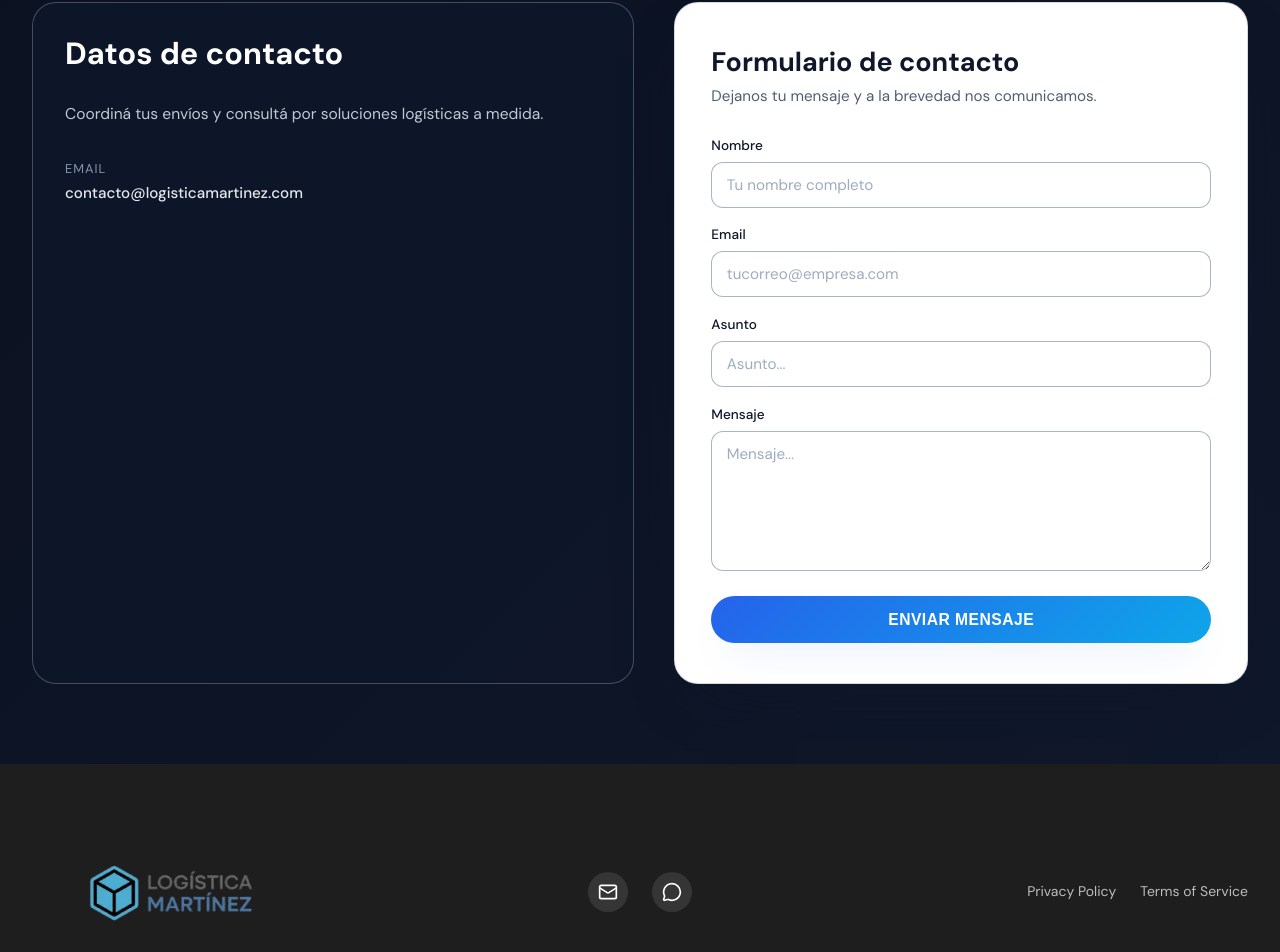
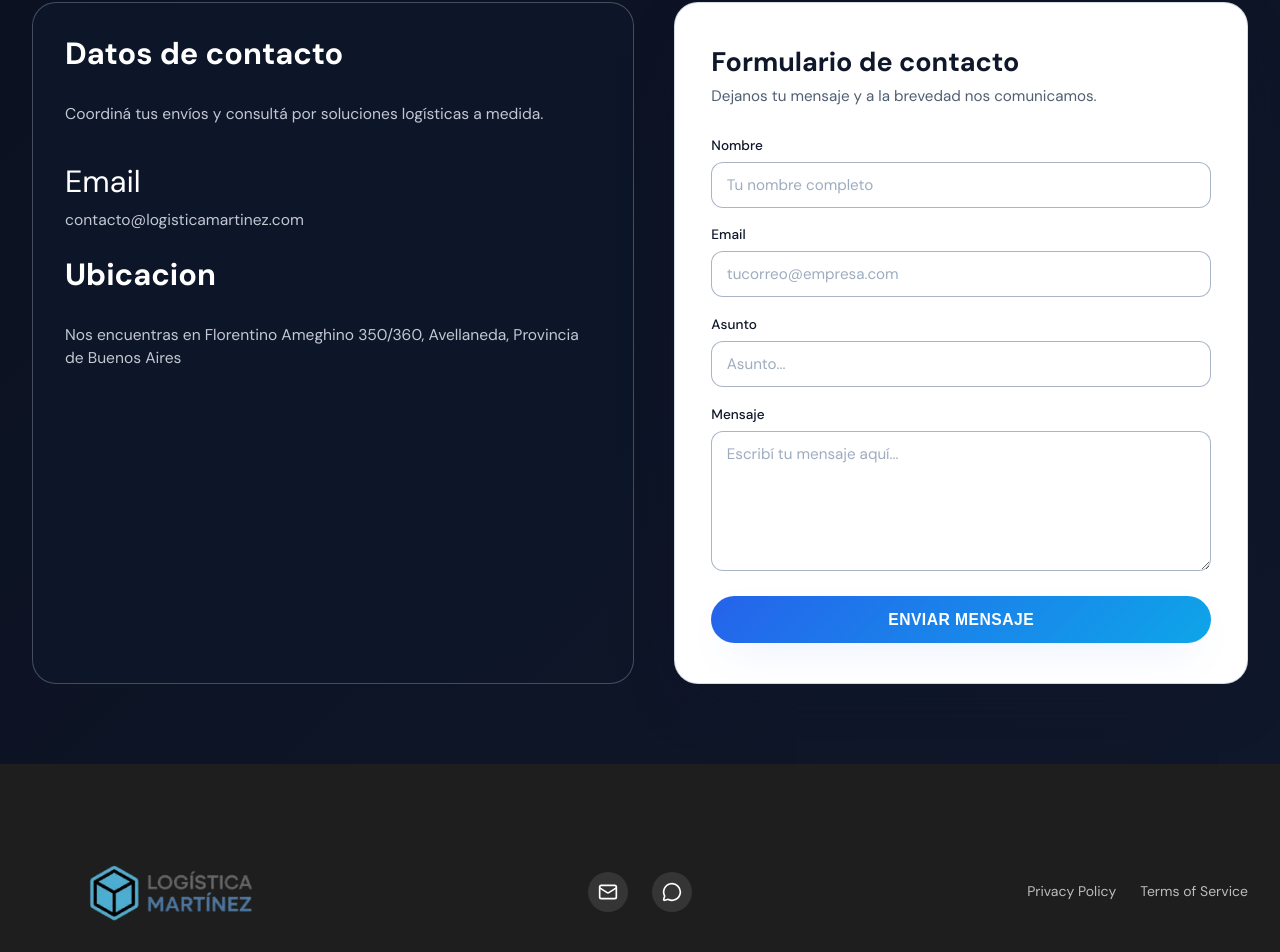
Before and after one commit to VitoLattanzi/pagina-logisticagys, a React (Vite) app: page / in a window 1280 px wide. Shown: the part 2785-3737 px from the top of the page. Built offline with nearby package versions, Linux system fonts and the light colour scheme.

Commit message:
correccion en el suibmiut para hacerlo seguro

```diff
--- a/src/components/Contact.tsx
+++ b/src/components/Contact.tsx
@@ -3,16 +3,18 @@ import React, { useState } from 'react';
 interface ContactFormState {
   name: string;
   email: string;
-  subject: string;
-  message: string;
+  asunto: string;
+  mensaje: string;
+  honey: string; // Campo trampa para bots
 }
 
 export function Contact() {
   const [form, setForm] = useState<ContactFormState>({
     name: '',
     email: '',
-    subject: '',
-    message: '',
+    asunto: '',
+    mensaje: '',
+    honey: '', // Inicialmente vacío
   });
 
   const [loading, setLoading] = useState(false);
@@ -26,6 +28,17 @@ export function Contact() {
 
   const handleSubmit = async (e: React.FormEvent<HTMLFormElement>) => {
     e.preventDefault();
+
+    // --- SEGURIDAD ANTI-BOTS (Honeypot) ---
+    // Si el campo oculto "honey" tiene algo escrito, es un bot.
+    // Retornamos fake success y NO enviamos nada al servidor.
+    if (form.honey) {
+      console.log("Bot detectado y bloqueado.");
+      setForm({ name: '', email: '', asunto: '', mensaje: '', honey: '' });
+      return;
+    }
+    // --------------------------------------
+
     setLoading(true);
 
     // REEMPLAZÁ ESTE MAIL POR EL TUYO REAL
@@ -39,27 +52,27 @@ export function Contact() {
             'Accept': 'application/json'
         },
         body: JSON.stringify({
-            // Estos son tus datos
             name: form.name,
             email: form.email,
-            subject: form.subject,
-            message: form.message,
-            // Opciones extra de FormSubmit (opcionales)
-            _template: "basic", // Para que el mail se vea prolijo
-            _subject: `Nuevo contacto: ${form.subject}`, // Asunto del mail que te llega
-            _captcha: "false", // Para desactivar el captcha
-            })
+            asunto: form.asunto,
+            message: form.mensaje,
+            // Opciones de configuración
+            _template: "table", // "table" suele verse mejor que "basic"
+            _asunto: `Nuevo contacto web: ${form.asunto}`,
+            // Nota: Al usar AJAX, no podemos mostrar el Captcha visual de Google.
+            // Confiamos en el Honeypot de arriba y los filtros internos de FormSubmit.
+        })
       });
 
       if (response.ok) {
-        alert('¡Mensaje enviado con éxito!');
-        setForm({ name: '', email: '', subject: '', message: '' });
+        alert('¡Mensaje enviado con éxito! Nos pondremos en contacto pronto.');
+        setForm({ name: '', email: '', asunto: '', mensaje: '', honey: '' });
       } else {
-        alert('Hubo un problema al enviar. Intentá de nuevo.');
+        alert('Hubo un problema al enviar. Por favor, intentá nuevamente.');
       }
     } catch (error) {
       console.error(error);
-      alert('Error de conexión.');
+      alert('Error de conexión. Verificá tu internet.');
     } finally {
       setLoading(false);
     }
@@ -69,22 +82,28 @@ export function Contact() {
     <section id="contacto" className="contact">
       <div className="contact__container">
         <div className="contact__grid">
+
           {/* Columna izquierda (Texto) */}
           <div className="contact__info">
             <h2 className="contact__title">Datos de contacto</h2>
-            <p className="contact__subtitle">
-              Coordiná tus envíos y consultá por soluciones logísticas a medida.
-            </p>
-            {/* ... (resto de tu info estática igual que antes) ... */}
+              <p className="contact__subtitle">
+                Coordiná tus envíos y consultá por soluciones logísticas a medida.
+              </p>
+
             <div className="contact__info-list">
-               {/* ... items ... */}
-               <div className="contact__info-item">
-                <span className="contact__info-label">Email</span>
-                <span className="contact__info-value">contacto@logisticamartinez.com</span>
+               {/* Ejemplo de item con icono */}
+              <div className="contact__info-item">
+                <span className="contact__title">Email</span>
+                <span className="contact__subtitle">contacto@logisticamartinez.com</span>
               </div>
+              {/* Agrega aquí teléfono o dirección si los tienes */}
             </div>
+
+            <h2 className="contact__title">Ubicacion</h2>
+              <p className="contact__subtitle">
+                Nos encuentras en Florentino Ameghino 350/360, Avellaneda, Provincia de Buenos Aires
+              </p>
           </div>
-
           {/* Columna derecha (Formulario) */}
           <div className="contact__form-card">
             <h3 className="contact__form-title">Formulario de contacto</h3>
@@ -93,10 +112,19 @@ export function Contact() {
             </p>
 
             <form className="contact__form" onSubmit={handleSubmit}>
-              {/* CAMPOS OCULTOS TRUCOSOS (Honeypot) para evitar spam */}
-              <input type="text" name="_honey" style={{display: 'none'}} />
 
-              {/* ... Tus inputs siguen IGUAL que antes ... */}
+              {/* --- INPUT TRAMPA (HONEYPOT) --- */}
+              {/* Visible para bots, invisible para humanos. Si se llena, bloqueamos el envío */}
+              <input
+                type="text"
+                name="honey"
+                value={form.honey}
+                onChange={handleChange}
+                style={{ display: 'none' }}
+                tabIndex={-1}
+                autoComplete="off"
+              />
+              {/* ------------------------------- */}
 
               <label className="contact__field">
                 <span className="contact__label">Nombre</span>
@@ -128,8 +156,8 @@ export function Contact() {
                 <span className="contact__label">Asunto</span>
                 <input
                   type="text"
-                  name="subject"
-                  value={form.subject}
+                  name="asunto"
+                  value={form.asunto}
                   onChange={handleChange}
                   className="contact__input"
                   placeholder="Asunto..."
@@ -140,11 +168,11 @@ export function Contact() {
               <label className="contact__field">
                 <span className="contact__label">Mensaje</span>
                 <textarea
-                  name="message"
-                  value={form.message}
+                  name="mensaje"
+                  value={form.mensaje}
                   onChange={handleChange}
                   className="contact__textarea"
-                  placeholder="Mensaje..."
+                  placeholder="Escribí tu mensaje aquí..."
                   rows={5}
                   required
                 />
--- a/src/styles/globals.css
+++ b/src/styles/globals.css
@@ -55,7 +55,7 @@ p {
 .header__container {
   max-width: 1280px;
   margin: 0 auto;
-  padding: 0 1rem;
+  padding: 0 0 0 1rem ;
 }
 
 .header__content {
```
